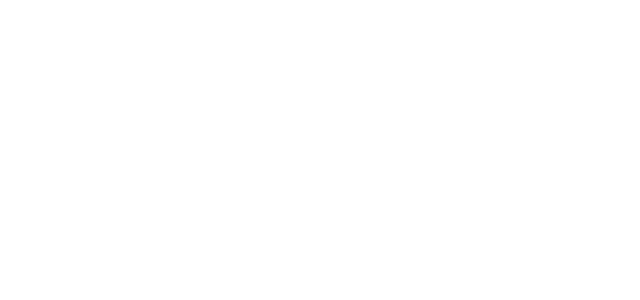
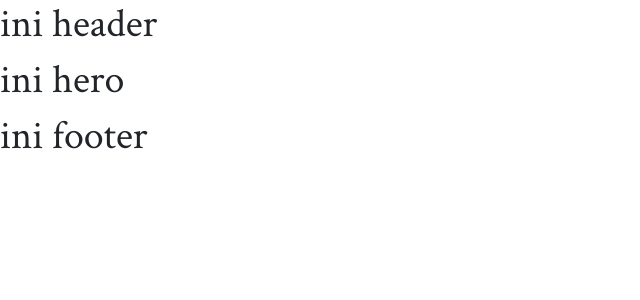
Before and after one commit to tinywomanintech/tiaraannelia, a React (Create React App) app: page / in a window 1280 px wide. Shown: the top 300 px of the page, without its empty margins (0-640 px from the left). Built offline with nearby package versions, Linux system fonts and the light colour scheme.

Commit message:
delete path /tiaraannelia

```diff
--- a/src/router/Routes.js
+++ b/src/router/Routes.js
@@ -5,7 +5,7 @@
   return (
     <Router>
       <Switch>
-        <Route path="/tiaraannelia" exact>
+        <Route path="/" exact>
           <Homepage />
         </Route>
       </Switch>
```
